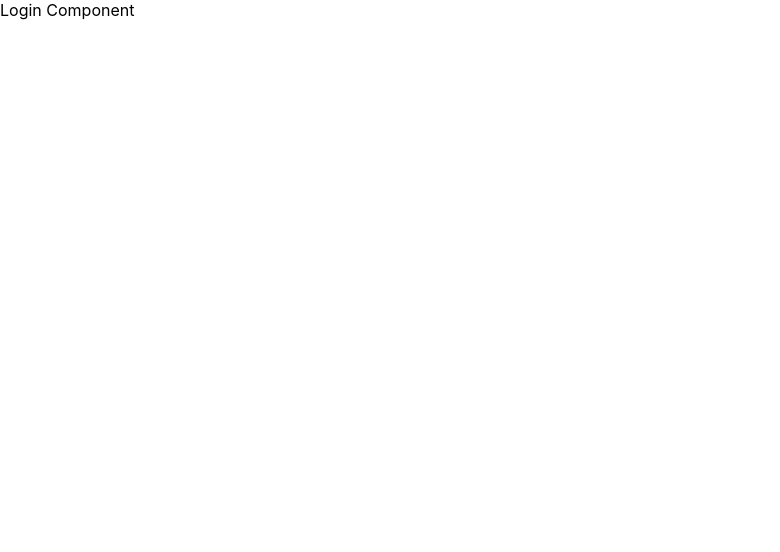
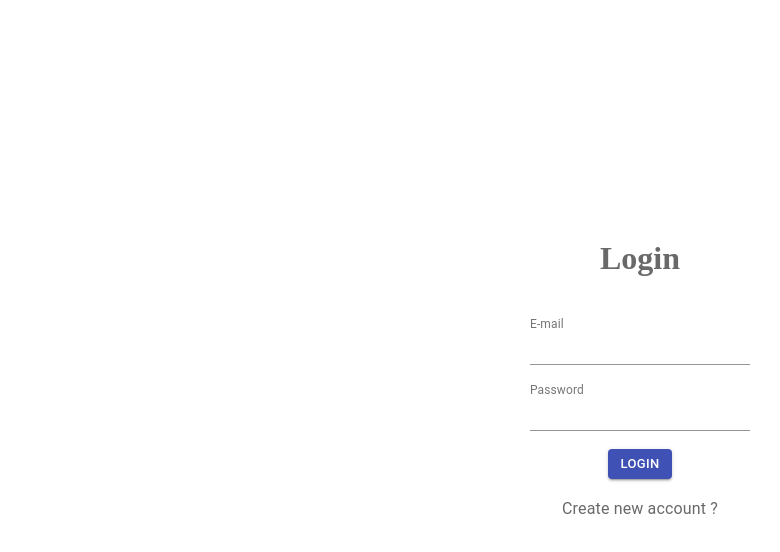
Before and after one commit to ProgRiro/todo-with-firebase, a React (Create React App) app: page /login in a window 1280 px wide. Shown: the top 552 px of the page, without its empty margins (0-780 px from the left). Built offline with nearby package versions, Linux system fonts and the light colour scheme; no server answers.

Commit message:
[created] Login logic

```diff
--- a/src/components/Login.tsx
+++ b/src/components/Login.tsx
@@ -1,7 +1,87 @@
-import React from "react";
+import React, { useState, useEffect } from "react";
+import styles from "../Styles/Login.module.css";
+import { Button, FormControl, TextField, Typography } from "@material-ui/core";
+import { auth } from "../firebase";
 
-const Login = () => {
-  return <div>Login Component</div>;
+const Login: React.FC = (props: any) => {
+  const [isLogin, setIsLogin] = useState(true);
+  const [email, setEmail] = useState("");
+  const [password, setPassword] = useState("");
+
+  useEffect(() => {
+    const unSub = auth.onAuthStateChanged((user) => {
+      user && props.history.push("/");
+    });
+    return () => unSub();
+  }, [props.history]);
+
+  return (
+    <div className={styles.login__root}>
+      <h1>{isLogin ? "Login" : "Register"}</h1>
+      <br />
+      <FormControl>
+        <TextField
+          InputLabelProps={{
+            shrink: true,
+          }}
+          name="email"
+          label="E-mail"
+          value={email}
+          onChange={(e: React.ChangeEvent<HTMLInputElement>) => {
+            setEmail(e.target.value);
+          }}
+        />
+      </FormControl>
+      <br />
+      <FormControl>
+        <TextField
+          InputLabelProps={{
+            shrink: true,
+          }}
+          name="password"
+          label="Password"
+          type="password"
+          value={password}
+          onChange={(e: React.ChangeEvent<HTMLInputElement>) => {
+            setPassword(e.target.value);
+          }}
+        />
+      </FormControl>
+      <br />
+      <Button
+        variant="contained"
+        color="primary"
+        size="small"
+        onClick={
+          isLogin
+            ? async () => {
+                try {
+                  await auth.signInWithEmailAndPassword(email, password);
+                  props.history.push("/");
+                } catch (error) {
+                  alert(error.message);
+                }
+              }
+            : async () => {
+                try {
+                  await auth.createUserWithEmailAndPassword(email, password);
+                  props.history.push("/");
+                } catch (error) {
+                  alert(error.message);
+                }
+              }
+        }
+      >
+        {isLogin ? "login" : "register"}
+      </Button>
+      <br />
+      <Typography align="center">
+        <span onClick={() => setIsLogin(!isLogin)}>
+          {isLogin ? "Create new account ?" : "Back to login"}
+        </span>
+      </Typography>
+    </div>
+  );
 };
 
 export default Login;
```
